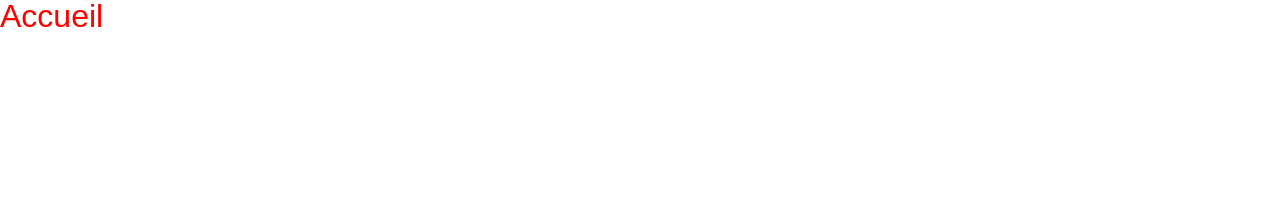
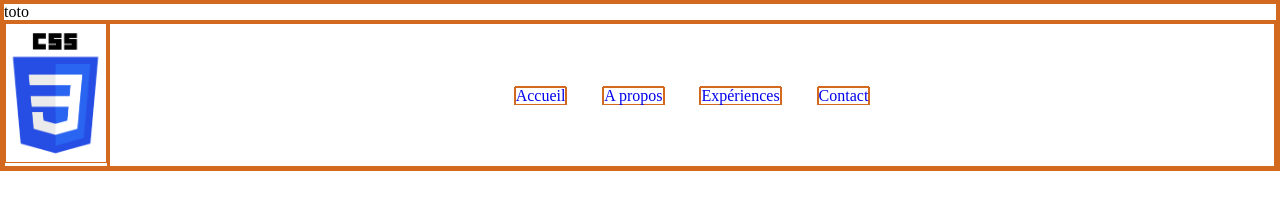
Before and after one commit to BryanFoucart/HTML_CSS, a plain HTML site: page index.html in a window 1280 px wide. Drawn offline with Linux system fonts and the light colour scheme.

Commit message:
Update 2

```diff
--- a/index.html
+++ b/index.html
@@ -4,11 +4,27 @@
     <meta charset="UTF-8" />
     <meta name="viewport" content="width=device-width, initial-scale=1.0" />
     <meta name="description" content="Mon site web" />
+    <title>Mon site web</title>
     <link rel="stylesheet" href="./reset.css" />
     <link rel="stylesheet" href="./style.css" />
-    <title>Mon site web</title>
   </head>
   <body>
-    <h1>Accueil</h1>
+    <header>
+      <div id="banniere">toto</div>
+      <div class="flex">
+        <div id="logo">
+          <img src="./image5.png" alt="html" />
+        </div>
+        <nav>
+          <ul>
+            <!-- li*4>a  -->
+            <li><a href="./index.html">Accueil</a></li>
+            <li><a href="./a_propos.html">A propos</a></li>
+            <li><a href="./experiences.html">Expériences</a></li>
+            <li><a href="./contact.html">Contact</a></li>
+          </ul>
+        </nav>
+      </div>
+    </header>
   </body>
 </html>
--- a/reset.css
+++ b/reset.css
@@ -86,7 +86,7 @@ audio,
 video {
   margin: 0;
   padding: 0;
-  border: 0;
+  /* border: 0; */
   font-size: 100%;
   font: inherit;
   vertical-align: baseline;
--- a/style.css
+++ b/style.css
@@ -1,12 +1,42 @@
-h1 {
-  color: #ff0000;
-  font-size: 2rem;
-  font-family: Arial, sans-serif;
+img {
+  max-width: 100%;
 }
 
-li {
-  list-style-type: none;
-  & a {
-    text-decoration: none;
+* {
+  border: chocolate 1px solid;
+}
+
+ul {
+  & li {
+    list-style-type: none;
+    & a {
+      text-decoration: none;
+    }
   }
 }
+
+header {
+  & .flex {
+    display: flex;
+  }
+  & #logo > img {
+    width: 100px;
+  }
+  & nav {
+    flex-grow: 1;
+    & ul {
+      display: flex;
+      align-items: center;
+      justify-content: center;
+      gap: 3%;
+      /* justify-content: space-around; */
+      height: 100%;
+      & li {
+        & a {
+          font-size: 16px;
+          /* Add styles here if needed */
+        }
+      }
+    }
+  }
+}
```
Also changed, not shown: image5.png (added).
